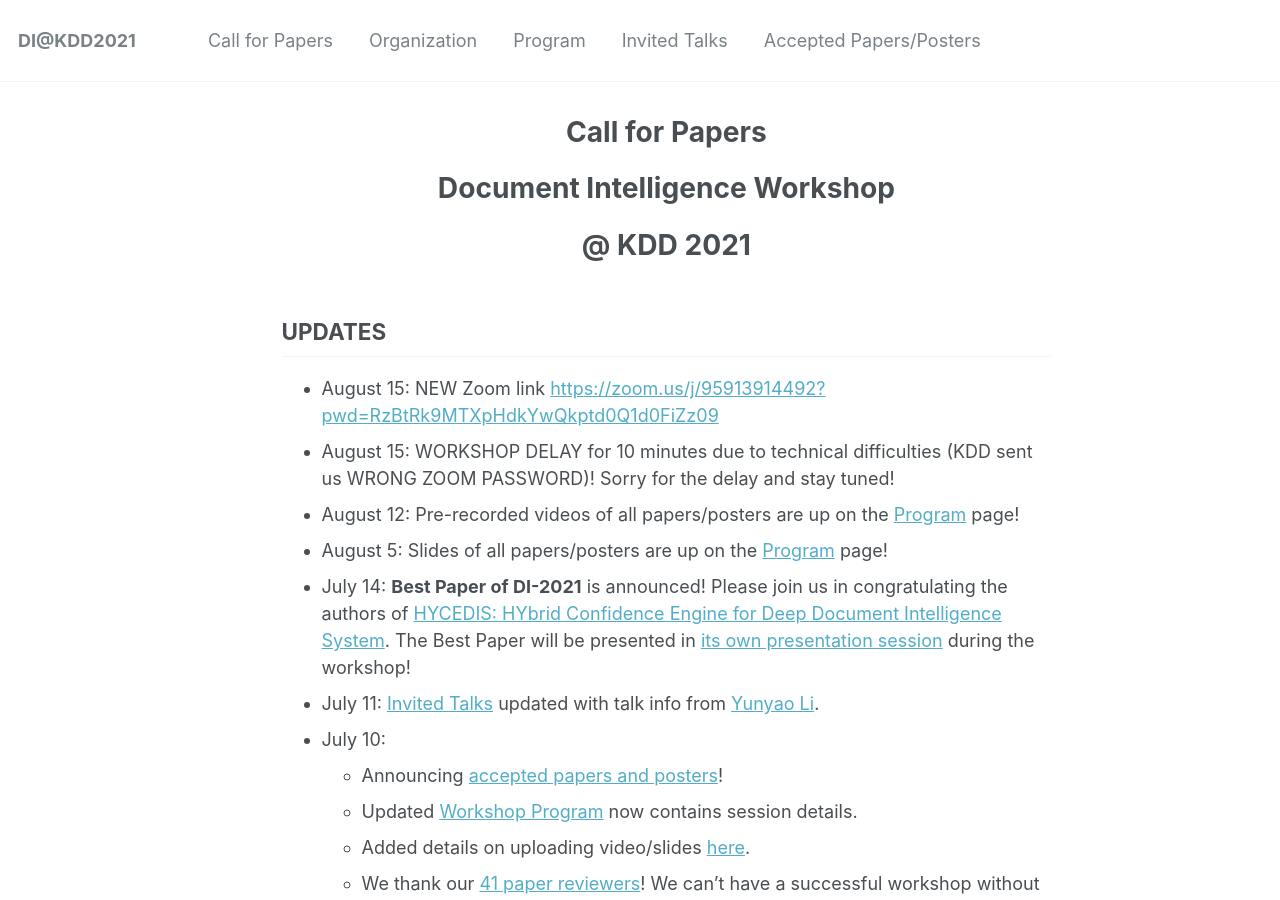
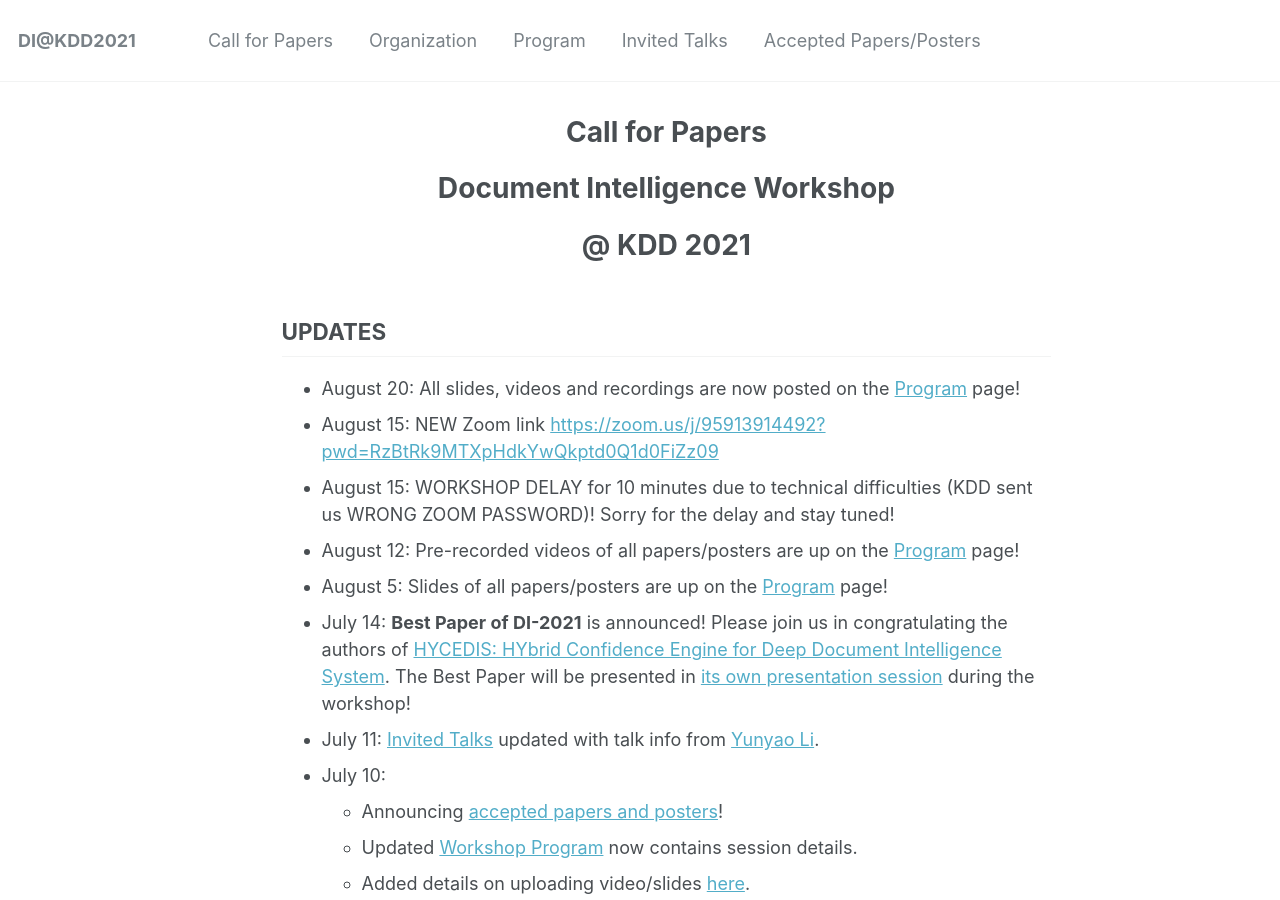
Before and after one commit to document-intelligence/DI-2022, a Jekyll site: the page built from _pages/cfp.md, in a window 1280 px wide and 900 px high. Built offline with Jekyll 4.4.1, drawn with Linux system fonts in a browser that asks for light colours.

Commit message:
Update cfp.md

```diff
--- a/_pages/cfp.md
+++ b/_pages/cfp.md
@@ -11,6 +11,7 @@ redirect_from:
 
 ## UPDATES
 
+- August 20: All slides, videos and recordings are now posted on the [Program](https://document-intelligence.github.io/DI-2021/program/) page!
 - August 15: NEW Zoom link [https://zoom.us/j/95913914492?pwd=RzBtRk9MTXpHdkYwQkptd0Q1d0FiZz09](https://zoom.us/j/95913914492?pwd=RzBtRk9MTXpHdkYwQkptd0Q1d0FiZz09)
 - August 15: WORKSHOP DELAY for 10 minutes due to technical difficulties (KDD sent us WRONG ZOOM PASSWORD)! Sorry for the delay and stay tuned!
 - August 12: Pre-recorded videos of all papers/posters are up on the [Program](https://document-intelligence.github.io/DI-2021/program/) page!
```
